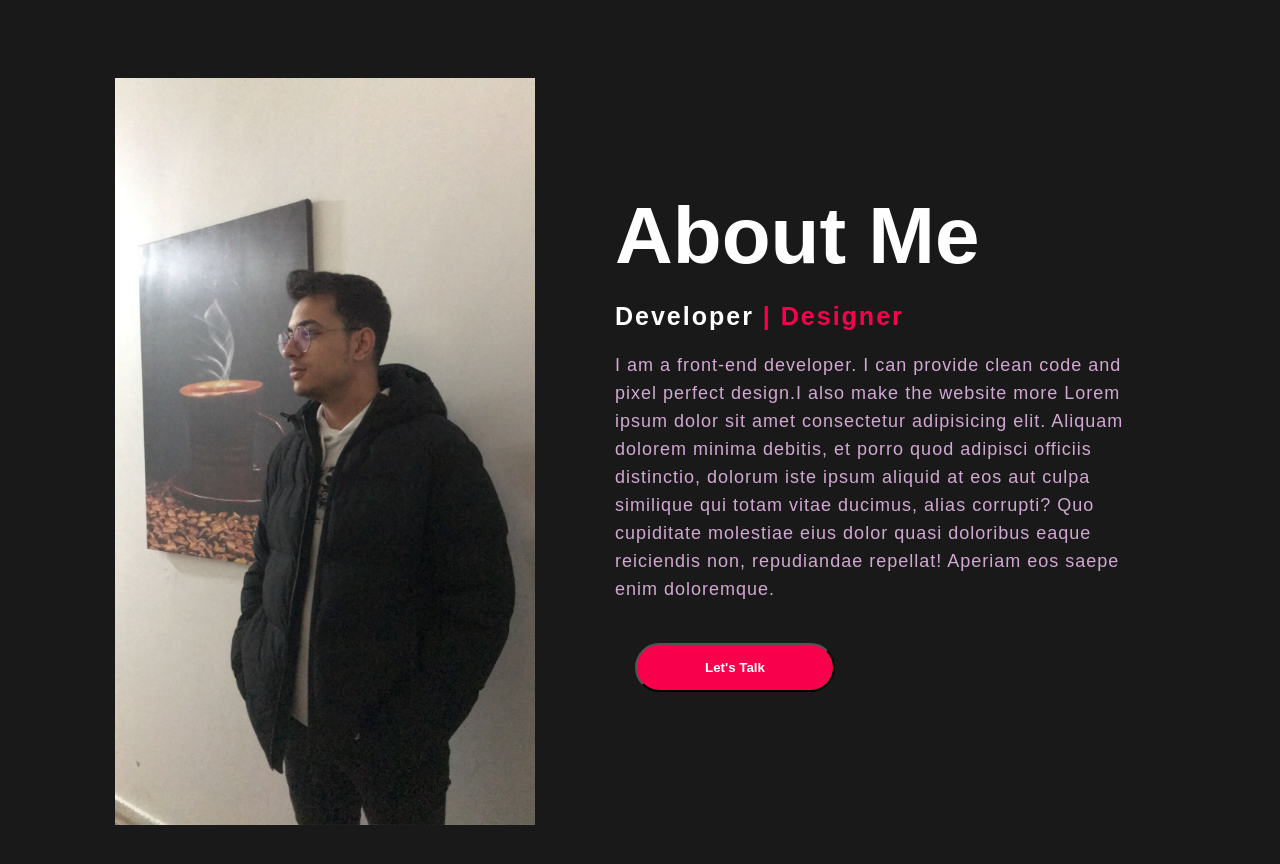
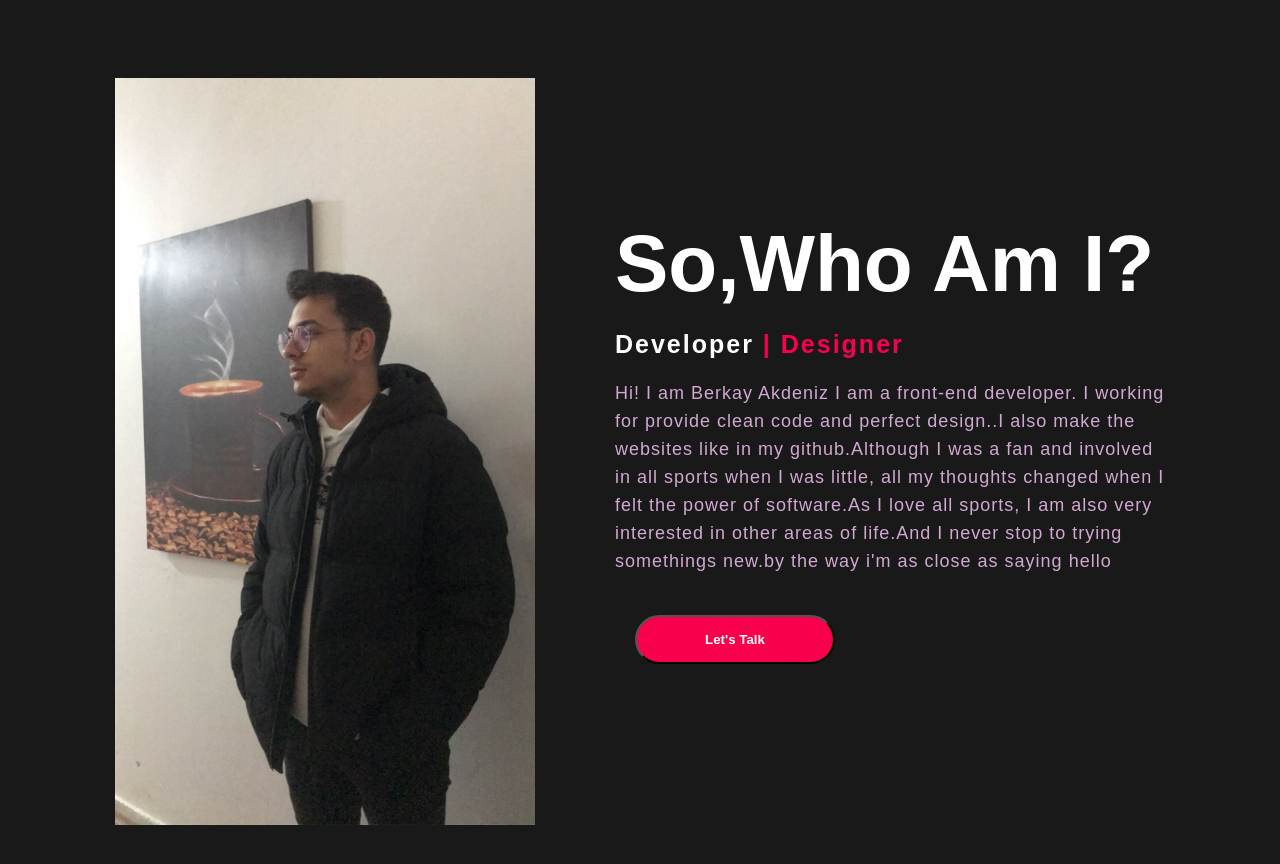
Before and after one commit to BerkayAkdenx/MyPersonalWebsite, a plain HTML site: page aboutMe.html in a window 1280 px wide. Drawn offline with Linux system fonts and the light colour scheme.

Commit message:
fixed the message in about me

```diff
--- a/aboutMe.html
+++ b/aboutMe.html
@@ -13,17 +13,16 @@
       <div class="main">
         <img src="image/aboutMe.jpeg" alt="my photo for about me picture" />
         <div class="about-text">
-          <h1>About Me</h1>
+          <h1>So,who am I?</h1>
           <h5>Developer <span>| Designer</span></h5>
           <p>
-            I am a front-end developer. I can provide clean code and pixel
-            perfect design.I also make the website more Lorem ipsum dolor sit
-            amet consectetur adipisicing elit. Aliquam dolorem minima debitis,
-            et porro quod adipisci officiis distinctio, dolorum iste ipsum
-            aliquid at eos aut culpa similique qui totam vitae ducimus, alias
-            corrupti? Quo cupiditate molestiae eius dolor quasi doloribus eaque
-            reiciendis non, repudiandae repellat! Aperiam eos saepe enim
-            doloremque.
+            Hi! I am Berkay Akdeniz I am a front-end developer. I working for
+            provide clean code and perfect design..I also make the websites like
+            in my github.Although I was a fan and involved in all sports when I
+            was little, all my thoughts changed when I felt the power of
+            software.As I love all sports, I am also very interested in other
+            areas of life.And I never stop to trying somethings new.by the way
+            i'm as close as saying hello
           </p>
           <a href="Communication.html"
             ><button type="button">Let's Talk</button></a
```
